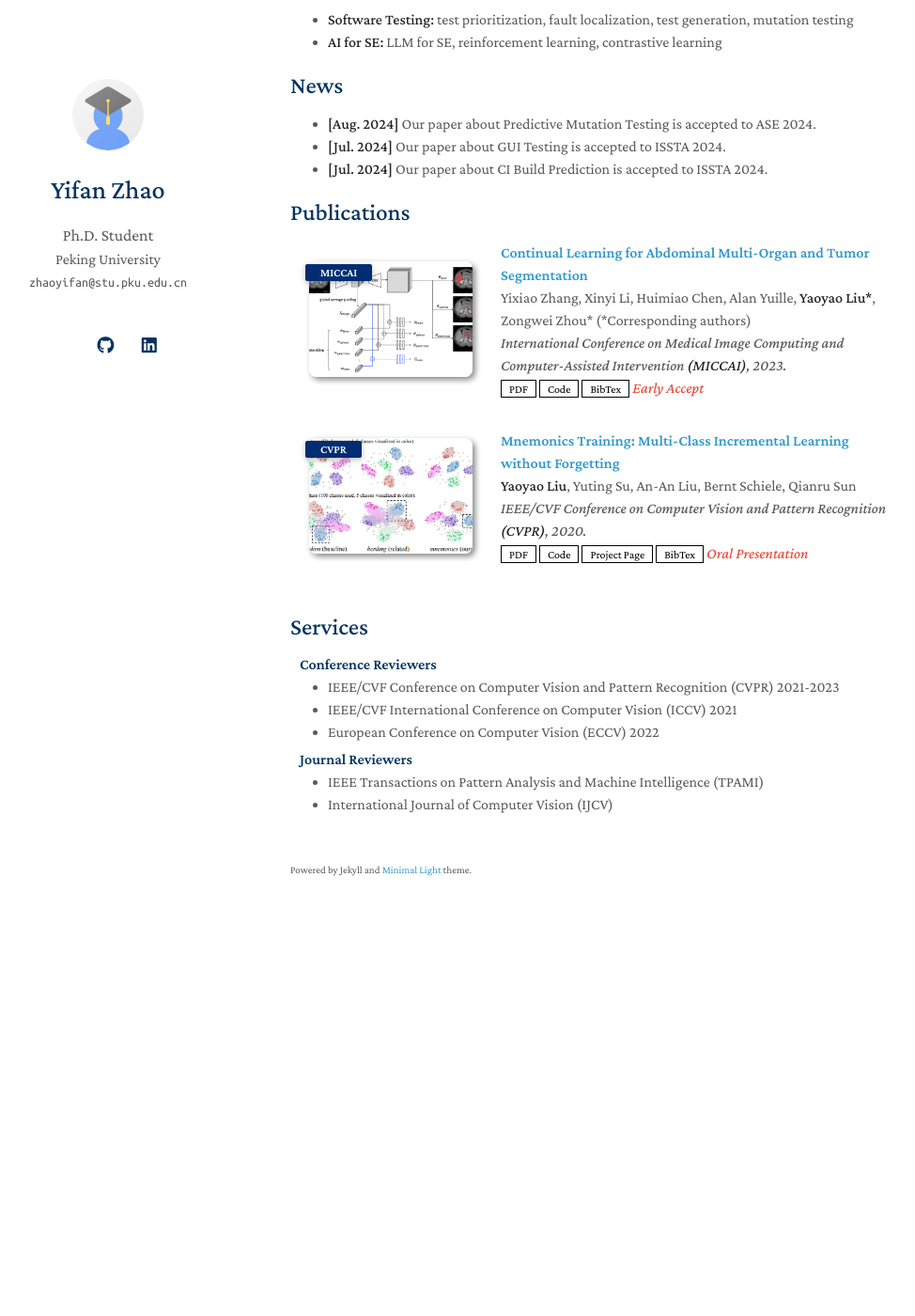
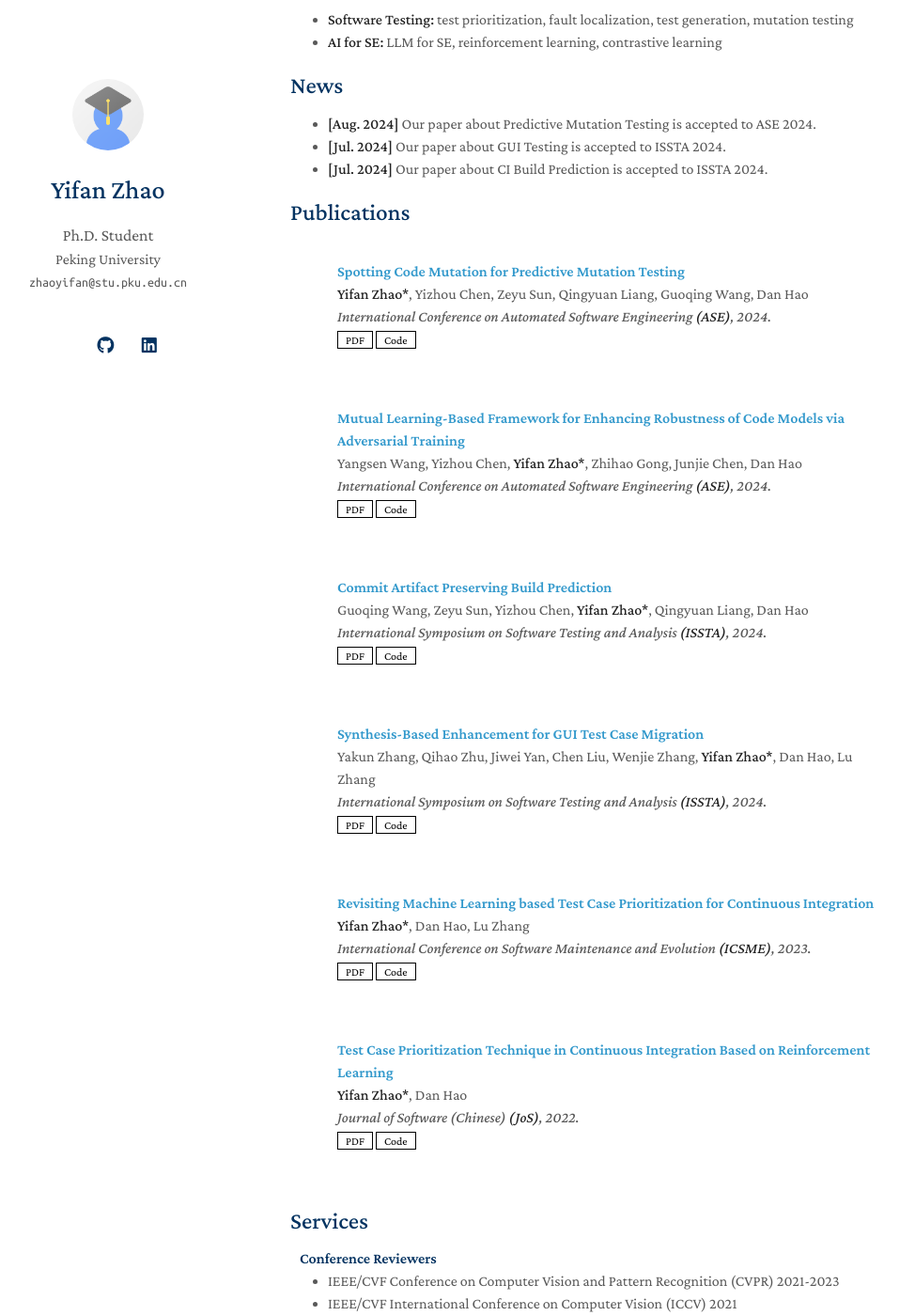
Before and after one commit to yifan-CodeDir/yifan-CodeDir.github.io, a Jekyll site: the page built from index.md, in a window 1280 px wide and 1400 px high, scrolled down 234 px. Shown: the whole window at 94% size, without its empty margins (161-1135 px from the left). Built offline with Jekyll 4.4.1, drawn with Linux system fonts in a browser that asks for light colours; a style sheet for code colours, icons or effects is not loaded; our own code applies the rules of GitHub Pages for plain Markdown files; before the commit the page ends 1240 px from its top, so only the background shows below that.

Commit message:
Update publications.yml

```diff
--- a/_data/publications.yml
+++ b/_data/publications.yml
@@ -1,22 +1,43 @@
 main:
 
-  - title: Continual Learning for Abdominal Multi-Organ and Tumor Segmentation
-    authors: Yixiao Zhang, Xinyi Li, Huimiao Chen, Alan Yuille, <strong>Yaoyao Liu*</strong>, Zongwei Zhou* (*Corresponding authors)
-    conference_short: MICCAI
-    conference: International Conference on Medical Image Computing and Computer-Assisted Intervention <strong>(MICCAI)</strong>, 2023.
-    pdf: https://arxiv.org/pdf/2306.00988.pdf
-    code: https://github.com/MrGiovanni/ContinualLearning
-    bibtex: https://bib.yliu.me/MICCAI23.txt
-    image: ./assets/img/teaser_example_2.png
-    notes: Early Accept
+  - title: Spotting Code Mutation for Predictive Mutation Testing
+    authors: <strong>Yifan Zhao*</strong>, Yizhou Chen, Zeyu Sun, Qingyuan Liang, Guoqing Wang, Dan Hao
+    conference_short: ASE'24
+    conference: International Conference on Automated Software Engineering <strong>(ASE)</strong>, 2024.
+    pdf: https://dl.acm.org/doi/abs/10.1145/3691620.3695491
+    code: https://github.com/yifan-CodeDir/SODA
 
-  - title: "Mnemonics Training: Multi-Class Incremental Learning without Forgetting"
-    authors: <strong>Yaoyao Liu</strong>, Yuting Su, An-An Liu, Bernt Schiele, Qianru Sun
-    conference_short: CVPR
-    conference: IEEE/CVF Conference on Computer Vision and Pattern Recognition <strong>(CVPR)</strong>, 2020.
-    pdf: https://arxiv.org/pdf/2002.10211.pdf
-    code: https://github.com/yaoyao-liu/class-incremental-learning/tree/main/mnemonics-training
-    page: https://class-il.mpi-inf.mpg.de/mnemonics/
-    bibtex: https://class-il.mpi-inf.mpg.de/mnemonics/
-    notes: Oral Presentation
-    image: ./assets/img/teaser_example.png
+  - title: Mutual Learning-Based Framework for Enhancing Robustness of Code Models via Adversarial Training
+    authors: Yangsen Wang, Yizhou Chen, <strong>Yifan Zhao*</strong>, Zhihao Gong, Junjie Chen, Dan Hao
+    conference_short: ASE'24
+    conference: International Conference on Automated Software Engineering <strong>(ASE)</strong>, 2024.
+    pdf: https://vmnk-run.github.io/pdfs/ASE24-MARVEL.pdf
+    code: https://github.com/VMnK-Run/MARVEL
+
+  - title: Commit Artifact Preserving Build Prediction
+    authors: Guoqing Wang, Zeyu Sun, Yizhou Chen, <strong>Yifan Zhao*</strong>, Qingyuan Liang, Dan Hao
+    conference_short: ISSTA'24
+    conference: International Symposium on Software Testing and Analysis <strong>(ISSTA)</strong>, 2024.
+    pdf: https://dl.acm.org/doi/abs/10.1145/3650212.3680356
+    code: https://github.com/GuoqingWang1999/GitSense
+
+  - title: Synthesis-Based Enhancement for GUI Test Case Migration
+    authors: Yakun Zhang, Qihao Zhu, Jiwei Yan, Chen Liu, Wenjie Zhang, <strong>Yifan Zhao*</strong>, Dan Hao, Lu Zhang
+    conference_short: ISSTA'24
+    conference: International Symposium on Software Testing and Analysis <strong>(ISSTA)</strong>, 2024.
+    pdf: https://dl.acm.org/doi/abs/10.1145/3650212.3680327
+    code: https://github.com/YakZhang/MigratePro
+
+  - title: Revisiting Machine Learning based Test Case Prioritization for Continuous Integration
+    authors: <strong>Yifan Zhao*</strong>, Dan Hao, Lu Zhang
+    conference_short: ICSME'23
+    conference: International Conference on Software Maintenance and Evolution <strong>(ICSME)</strong>, 2023.
+    pdf: https://arxiv.org/pdf/2311.13413
+    code: https://github.com/yifan-CodeDir/ml-citcp
+
+  - title: Test Case Prioritization Technique in Continuous Integration Based on Reinforcement Learning
+    authors: <strong>Yifan Zhao*</strong>, Dan Hao
+    conference_short: JoS (Chinese)
+    conference: Journal of Software (Chinese) <strong>(JoS)</strong>, 2022.
+    pdf: https://jos.org.cn/jos/article/pdf/6506
+    code: https://github.com/yifan-CodeDir/PRM
```
